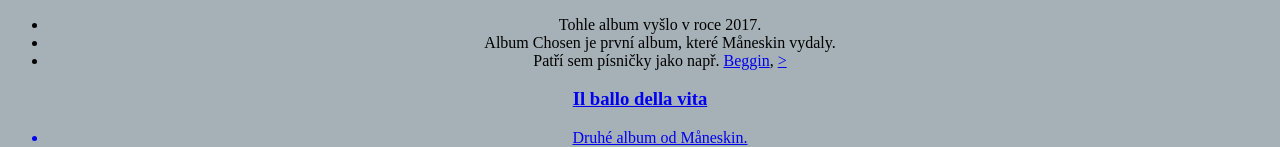
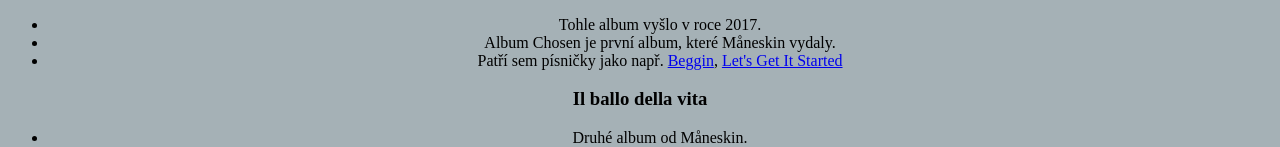
Before and after one commit to Eskymo1223/smash-vytvor, a plain HTML site: page index3.html in a window 1280 px wide. Shown: the part 152-299 px from the top of the page. Drawn offline with Linux system fonts and the light colour scheme.

Commit message:
Update index3.html

```diff
--- a/index3.html
+++ b/index3.html
@@ -14,7 +14,7 @@
  <ul>
     <li>Tohle album vyšlo v roce 2017.</li>
     <li>Album Chosen je první album, které Måneskin vydaly.</li>
-     <li>Patří sem písničky jako např. <a href="https://www.youtube.com/watch?v=Xg72z08aTXY"> Beggin</a>, <a href="https://www.youtube.com/watch?v=NLZ49-zD6iI">></li>
+     <li>Patří sem písničky jako např. <a href="https://www.youtube.com/watch?v=Xg72z08aTXY"> Beggin</a>, <a href="https://www.youtube.com/watch?v=NLZ49-zD6iI"> Let's Get It Started </a></li>
  </ul>
 <h3>Il ballo della vita</h3>
  <ul>
```
